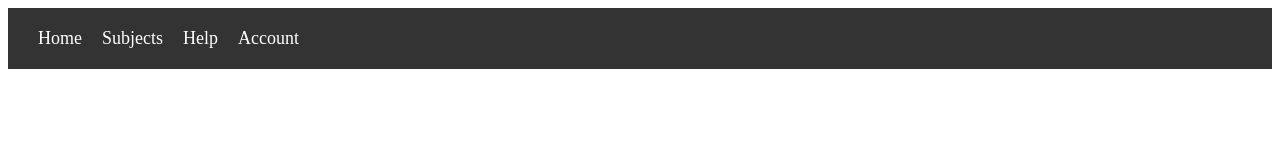
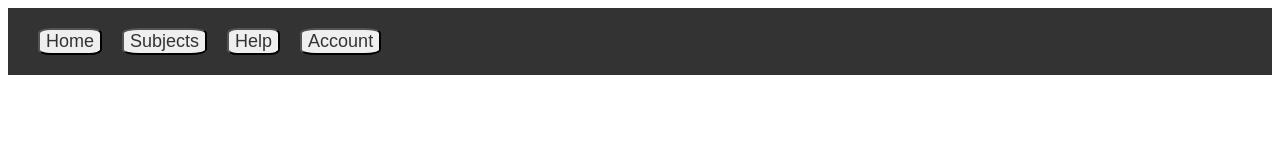
Before and after one commit to Shorizon/Rampant-Goats, a plain HTML site: page client/index.html in a window 1280 px wide. Drawn offline with Linux system fonts and the light colour scheme.

Commit message:
Started restyling navbar

```diff
--- a/client/assets/styles.css
+++ b/client/assets/styles.css
@@ -12,12 +12,13 @@ h1 {
   }
 
   /* The navbar links */
-  .navbar a {
-    color: #fff;
+  .navbar button {
+    color: #333;
+    border-radius: 20%;
+    outline: none;
     text-decoration: none;
     font-size: 18px;
     margin: auto 10px auto 10px;;
-    float: left;
   }
 
   /* The hamburger menu button */
@@ -33,7 +34,7 @@ h1 {
   }
 
   /* Hamburger menu links */
-  .navbar .menu a {
+  .navbar .menu button {
     display: block;
     margin: auto 10px auto 10px;
   }
@@ -41,7 +42,7 @@ h1 {
   /* Media query to show the hamburger menu on small screens */
   @media screen and (max-width: 720px) {
     /* Hide the regular navbar links */
-    .navbar a {
+    .navbar button {
       display: none;
     }
 
--- a/client/index.html
+++ b/client/index.html
@@ -11,20 +11,20 @@
 <body>
     <!-- Navbar section start -->
     <nav class="navbar">
-        <a href="#">Home</a>
-        <a href="#">Subjects</a>
-        <a href="#">Help</a>
-        <a href="#">Account</a>
+        <button href="#">Home</button>
+        <button href="#">Subjects</button>
+        <button href="#">Help</button>
+        <button href="#">Account</button>
 
         <!-- Hamburger menu -->
         <div class="menu-button">&#9776;</div>
 
         <!-- Hamburger menu container-->
         <div class="menu">
-            <a href="#">Home</a>
-            <a href="#">Subjects</a>
-            <a href="#">About</a>
-            <a href="#">Contact</a>
+            <button href="#">Home</button>
+            <button href="#">Subjects</button>
+            <button href="#">About</button>
+            <button href="#">Contact</button>
       </div>
     </nav>
     <!-- Navbar section end -->
```
